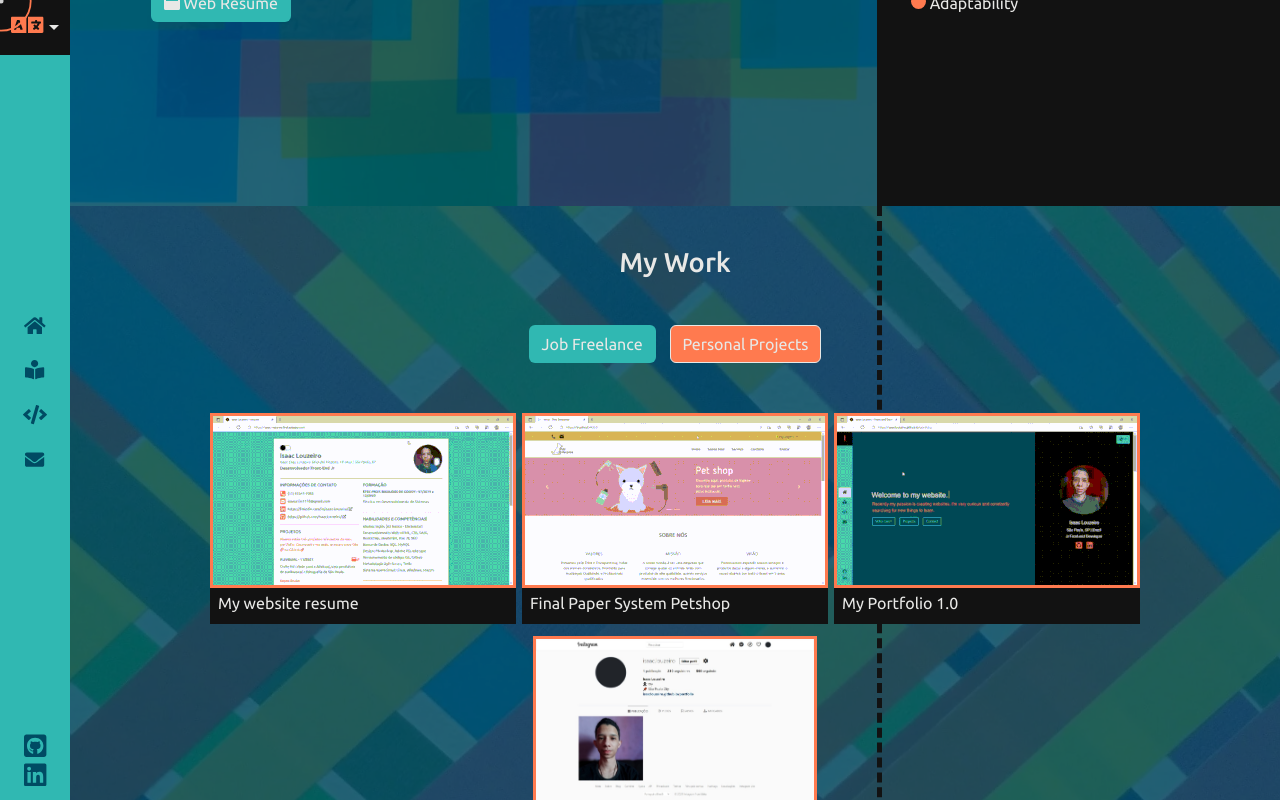
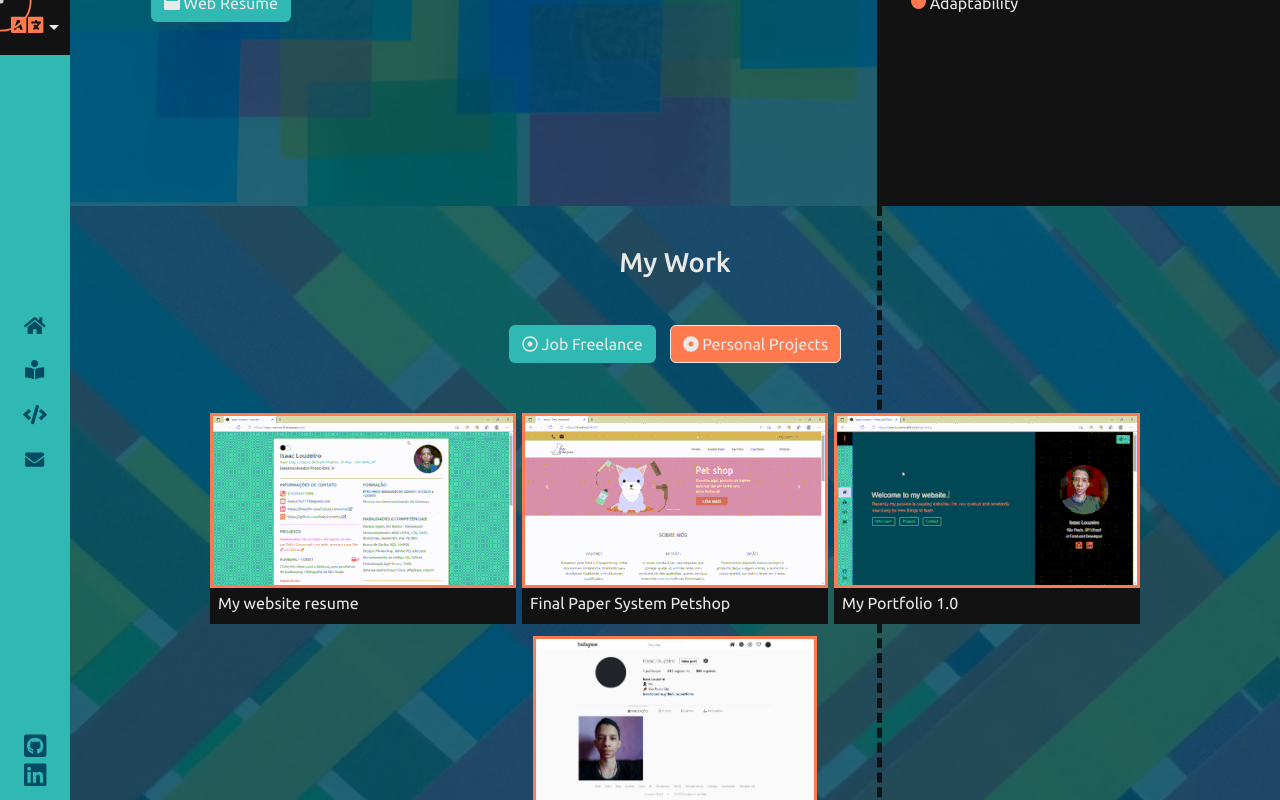
Before and after one commit to IsaacLouzeiro/web-portfolio, a Vue app: page / in a window 1280 px wide. Both pictures are taken after a click on the link "Personal Projects". Built offline with nearby package versions, Linux system fonts and the light colour scheme.

Commit message:
inserindo radio button no botao de projetos

```diff
--- a/src/components/WorkSection.vue
+++ b/src/components/WorkSection.vue
@@ -8,8 +8,16 @@
                     <h2 class="mt-3 w-100">{{ titleSection }}</h2>
 
                     <div class="mt-3 mb-4 w-100 align-self-start">
-                        <a href="#" @click="projFreelancer" id="projFreelancer" class="btn my-1 active">{{ btnFreela }}</a>
-                        <a href="#" @click="projPessoal" id="projPersonal" class="btn my-1">{{ btnPersonal }}</a>
+                        <a href="#" @click="projFreelancer" id="projFreelancer" class="btn my-1 active">
+                            <font-awesome-icon v-if="this.freelancer == 'closed'" :icon="['far', 'dot-circle']"/>
+                            <font-awesome-icon v-else :icon="['fas', 'dot-circle']"/>
+                            {{ btnFreela }}
+                        </a>
+                        <a href="#" @click="projPessoal" id="projPersonal" class="btn my-1">
+                            <font-awesome-icon v-if="this.pessoal == 'closed'" :icon="['far', 'dot-circle']"/>
+                            <font-awesome-icon v-else :icon="['fas', 'dot-circle']"/>
+                            {{ btnPersonal }}
+                        </a>
                     </div>
 
 
@@ -115,7 +123,7 @@ export default {
     data() {
         return {
             freelancer: 'open',
-            pessoal: 'closed'
+            pessoal: 'closed',
         }
     },
     props: {
--- a/src/main.js
+++ b/src/main.js
@@ -5,9 +5,10 @@ import router from './router'
 import { library } from '@fortawesome/fontawesome-svg-core'
 import { fas } from '@fortawesome/free-solid-svg-icons'
 import { fab } from '@fortawesome/free-brands-svg-icons'
+import { far } from '@fortawesome/free-regular-svg-icons'
 import { FontAwesomeIcon } from '@fortawesome/vue-fontawesome'
 
-library.add(fas, fab)
+library.add(fas, fab, far)
 
 createApp(App)
 .component('font-awesome-icon', FontAwesomeIcon)
```
